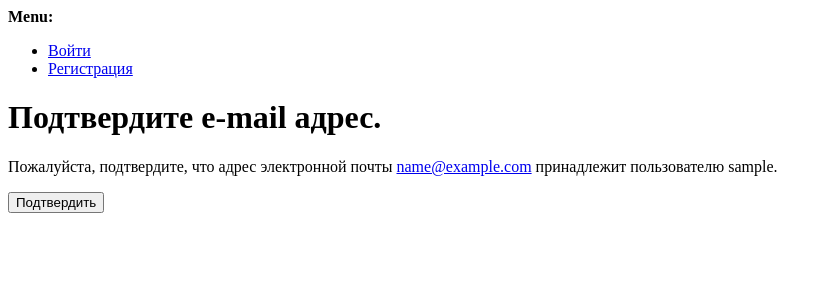
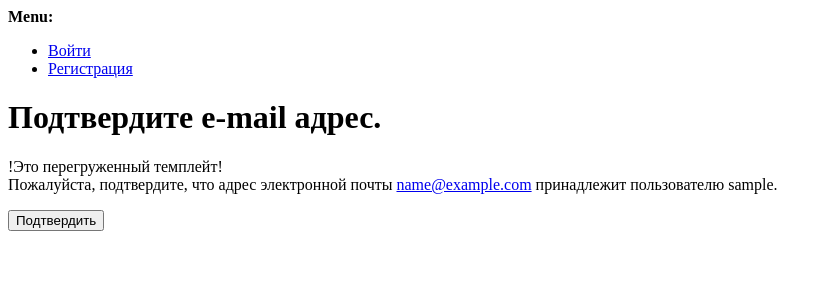
Before and after one commit to Dostoyewski/PN_Expert, a Django app: template templates/account/email_confirm.html in a window 1280 px wide. Shown: the top 300 px of the page, without its empty margins (0-832 px from the left). Run offline with Django 3.2, Linux system fonts and the light colour scheme; the template is opened without the code that fills it: most values are stand-ins (such as "Sample title", 1, 10 or a date in 2020).

Commit message:
Added marker for template

```diff
--- a/templates/account/email_confirm.html
+++ b/templates/account/email_confirm.html
@@ -8,7 +8,7 @@
 
 {% block content %}
     <h1>{% trans "Confirm E-mail Address" %}</h1>
-
+    !Это перегруженный темплейт!<br>
     {% if confirmation %}
 
         {% user_display confirmation.email_address.user as user_display %}
```
